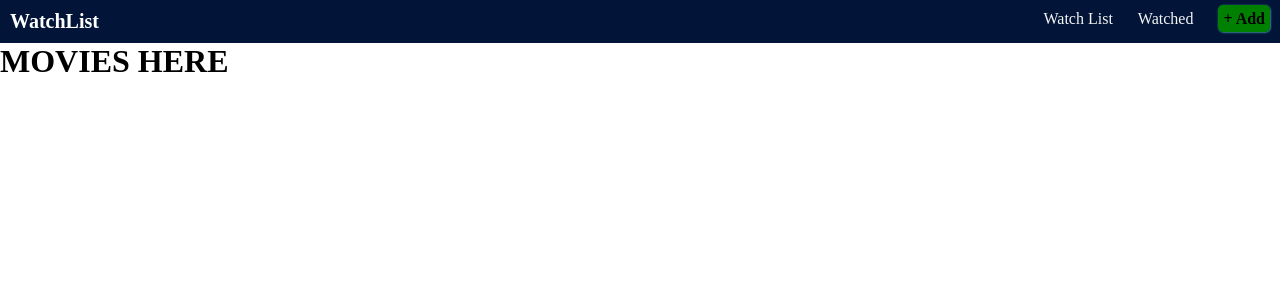
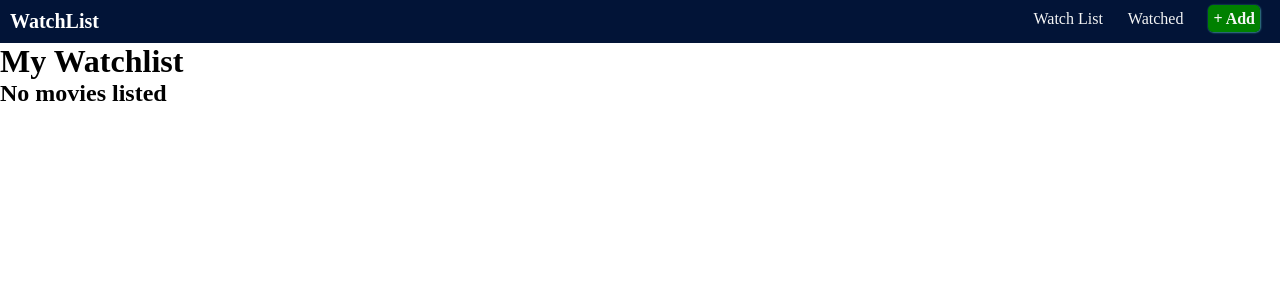
Before and after one commit to ArthurSalt/movies_app, a React (Create React App) app: page / in a window 1280 px wide. Shown: the top 300 px of the page. Built offline with nearby package versions, Linux system fonts and the light colour scheme.

Commit message:
added remove from watchlist

```diff
--- a/src/App.css
+++ b/src/App.css
@@ -4,11 +4,21 @@
   list-style: none;
   text-decoration: none;
 }
+
+body {
+  overflow-x: hidden;
+}
+
 input {
   border: none;
 }
+
 input:focus {
   outline: none;
+}
+
+.add-page {
+  background-color: yellowgreen;
 }
 
 .container {
@@ -39,20 +49,27 @@ input:focus {
   font-size: 16px;
 }
 
-.nav__add {
+.btn {
   padding: 5px;
+  margin: 10px;
+  border: none;
   border-radius: 5px;
   background-color: green;
   box-shadow: 0.5px 0.5px 2px rgb(80, 182, 182);
 
-  font-size: 18px;
+  color: whitesmoke;
+  font-size: 14px;
   font-weight: bold;
-
-  margin-top: 15px;
 }
 
-.nav__add:hover {
+.btn:hover {
   box-shadow: 0.5px 0.5px 8px rgb(92, 208, 208);
+  cursor: pointer;
+}
+
+.btn:disabled {
+  background-color: rgb(74, 202, 74);
+  cursor: default;
 }
 
 .nav_links .nav__add {
@@ -61,18 +78,37 @@ input:focus {
 
 .add-content {
   width: 100vw;
+  min-height: 100vh;
+  padding-top: 10px;
 }
 
 .input-wrapper {
   margin: 0 auto;
-  width: 60%;
+  width: 50%;
   background-color: #021437;
-  padding: 8px;
-  border-radius: 0 0 2px 2px;
+  padding: 5px;
+  border-radius: 4px;
 }
 
-.input-wrapper input{
+.input-wrapper input {
+  width: 85%;
   background-color: #cac3ff;
   padding: 3px;
   border-radius: 2px;
+  margin-right: 10px;
 }
+
+.results {
+  display: flex;
+  justify-content: left;
+
+  flex-wrap: wrap;
+}
+
+.result-card {
+  padding: 20px 10px;
+}
+
+.controls {
+  text-transform: uppercase;
+}
--- a/src/App.jsx
+++ b/src/App.jsx
@@ -5,10 +5,14 @@ import Header from './components/Header';
 import Watchlist from './components/Watchlist';
 import Watched from './components/Watched';
 import Add from './components/Add';
+import { GlobalProvider } from './context/GlobalState';
+
+
 
 
 function App() {
   return (
+    <GlobalProvider>
       <BrowserRouter>
         <Header />
         <Routes>
@@ -17,7 +21,7 @@ function App() {
           <Route exact path='/add' element={<Add />} />
         </Routes>
       </BrowserRouter>
-
+    </GlobalProvider>
   );
 }
 
--- a/src/components/Add.jsx
+++ b/src/components/Add.jsx
@@ -1,12 +1,13 @@
 import React, { useState, useEffect } from 'react';
 import ResultCard from './ResultCard';
+import '../App.css';
 
 const Add = () => {
   const [query, setQuery] = useState('');
   const [results, setResults] = useState([]);
 
   const getMovies = async () => {
-    const url = 'https://online-movie-database.p.rapidapi.com/title/find?q=search';
+    const url = `https://online-movie-database.p.rapidapi.com/title/find?q=${query}`;
     const options = {
       method: 'GET',
       headers: {
@@ -24,17 +25,24 @@ const Add = () => {
       console.error(error);
     }
   }
-
-  useEffect(() => {
-    getMovies();
-  }, [])
-
+  const getBurgers = async () => {
+    const url = `https://bobsburgers-api.herokuapp.com/characters/?limit=9&skip=195`;
+    const response = await fetch(url);
+    const data = await response.json();
+    setResults(data);
+    console.log(data)
+  }
 
   function onChange(e) {
     e.preventDefault();
     setQuery(e.target.value);
-    getMovies();
+    // getMovies();
   }
+
+  // const getData = () => {
+  //   getBurgers();
+  // }
+
   return (
     <div className="add-page">
       <div className="container">
@@ -44,19 +52,18 @@ const Add = () => {
               placeholder='Search for a movie'
               value={query}
               onChange={onChange} />
+            <button className='btn' onClick={getBurgers}>Search</button>
           </div>
 
           {results && (
             <ul className="results">
               {results.map(movie => (
                 <li key={movie.id}>
-                  <ResultCard movie={movie}/>
+                  <ResultCard movie={movie} />
                 </li>
               ))}
             </ul>
           )}
-
-
         </div>
       </div>
     </div>
--- a/src/components/Header.jsx
+++ b/src/components/Header.jsx
@@ -1,5 +1,5 @@
 import React from 'react'
-import {Link} from 'react-router-dom';
+import { Link } from 'react-router-dom';
 
 export default function Header() {
   return (
@@ -20,7 +20,7 @@ export default function Header() {
             </li>
 
             <li>
-              <Link to='/add' className='nav__add'>+ Add</Link>
+              <Link to='/add' className='btn'>+ Add</Link>
             </li>
           </ul>
         </div>
--- /dev/null
+++ b/src/components/MovieCard.jsx
@@ -0,0 +1,19 @@
+
+import MovieControlls from './MovieControlls';
+
+
+const MovieCard = ({ movie, type }) => {
+   return (
+      <div>
+         {movie.image ? (
+            <img src={movie.image} alt="poster" />
+         ) : (
+            <p>No poster</p>
+         )}
+
+         <MovieControlls movie={movie} type={type} />
+      </div>
+   );
+}
+
+export default MovieCard;
--- /dev/null
+++ b/src/components/MovieControlls.jsx
@@ -0,0 +1,20 @@
+import React, { useContext } from 'react';
+import { GlobalContext } from '../context/GlobalState';
+
+export const MovieControlls = ({ movie, type }) => {
+
+    const { removeMovieFromWatchlist } = useContext(GlobalContext)
+
+    return (
+        <div className="inner-card-controlls">
+            {type === 'watchlist' && (
+                <>
+                    <button className='ctrl btn'>Watched</button>
+                    <button className='ctrl btn' onClick={() => removeMovieFromWatchlist(movie.id)}>Remove</button>
+                </>
+            )}
+        </div>
+    );
+}
+
+export default MovieControlls;
--- a/src/components/ResultCard.jsx
+++ b/src/components/ResultCard.jsx
@@ -1,15 +1,30 @@
-import React from 'react';
+import React, { useContext } from 'react';
+import '../App.css';
+import { GlobalContext } from '../context/GlobalState';
 
 const ResultCard = ({ movie }) => {
+   const { addMovieToWatchlist, watchlist } = useContext(GlobalContext)
+
+   let storedMovie = watchlist.find(obj => obj.id === movie.id);
+   let watchlistDisabled = storedMovie ? true : false;
+
    return (
       <div className='result-card'>
-         <div className="poster-wrapper">
+         <div className="burger_info">
+            <img src={movie.image} width='200px' height='250px' alt="" />
+            <h2>{movie.name}</h2>
+            <button className='controls btn'
+               disabled={watchlistDisabled}
+               onClick={() => addMovieToWatchlist(movie)}
+            >Add to Watchlist</button>
+         </div>
+         {/* <div className="poster-wrapper">
             {movie.imageurl[0] ? (
                <img src={movie.imageurl[0]} alt={movie.title} />
             ) : (
                <div className="filler-poster"></div>
             )}
-         </div>
+         </div> */}
       </div>
    );
 }
--- a/src/components/Watchlist.jsx
+++ b/src/components/Watchlist.jsx
@@ -1,11 +1,26 @@
-import React from 'react'
+import React, { useContext } from 'react';
+import { GlobalContext } from '../context/GlobalState';
+import MovieCard from './MovieCard';
+
 
 const Watchlist = () => {
+  const { watchlist } = useContext(GlobalContext)
   return (
-    <div>
-      <h1>MOVIES HERE</h1>
+    <div className='movie-page'>
+      <div className='container'>
+        <h1 className='heading'>My Watchlist</h1>
+        {watchlist.length > 0 ? (
+          <div>
+            {watchlist.map((movie) => (
+              <MovieCard movie={movie} type='watchlist'/>
+         ))}
+          </div>
+        ) : (
+          <h2 className='no-movies'>No movies listed</h2>
+        )}
+      </div>
     </div>
   )
 }
 
-export default Watchlist
+export default Watchlist;
--- /dev/null
+++ b/src/context/AppReducer.jsx
@@ -0,0 +1,16 @@
+export default (state, action) => {
+   switch (action.type) {
+      case 'ADD_MOVIE_TO_WATCHLIST':
+         return {
+            ...state,
+            watchlist: [action.payload, ...state.watchlist]
+         }
+      case 'REMOVE_MOVIE_FROM_WATCHLIST':
+         return {
+            ...state,
+            watchlist: state.watchlist.filter(movie => movie.id !== action.payload)
+         }
+      default:
+         return state;
+   }
+}
--- /dev/null
+++ b/src/context/GlobalState.jsx
@@ -0,0 +1,39 @@
+import React, { createContext, useReducer, useEffect } from 'react';
+import AppReducer from './AppReducer';
+
+
+const initialState = {
+   watchlist: localStorage.getItem('watchlist') ? JSON.parse(localStorage.getItem('watchlist')) : [],
+   watched: localStorage.getItem('watched') ? JSON.parse(localStorage.getItem('watched')) : [],
+}
+
+export const GlobalContext = createContext(initialState)
+
+export const GlobalProvider = props => {
+   const [state, dispatch] = useReducer(AppReducer, initialState);
+
+   useEffect(() => {
+      localStorage.setItem('watchlist', JSON.stringify(state.watchlist));
+      localStorage.setItem('watched', JSON.stringify(state.watched))
+   }, [state])
+
+   const addMovieToWatchlist = (movie) => {
+      dispatch({ type: 'ADD_MOVIE_TO_WATCHLIST', payload: movie })
+   }
+
+   const removeMovieFromWatchlist = (id) => {
+      dispatch({ type: 'REMOVE_MOVIE_FROM_WATCHLIST', payload: id })
+   }
+
+   return (
+      <GlobalContext.Provider
+         value={{
+            watchlist: state.watchlist,
+            watched: state.watched,
+            addMovieToWatchlist,
+            removeMovieFromWatchlist,
+         }}>
+         {props.children}
+      </GlobalContext.Provider>
+   )
+}
```
Lines whose indentation alone changed are shown as unchanged.
